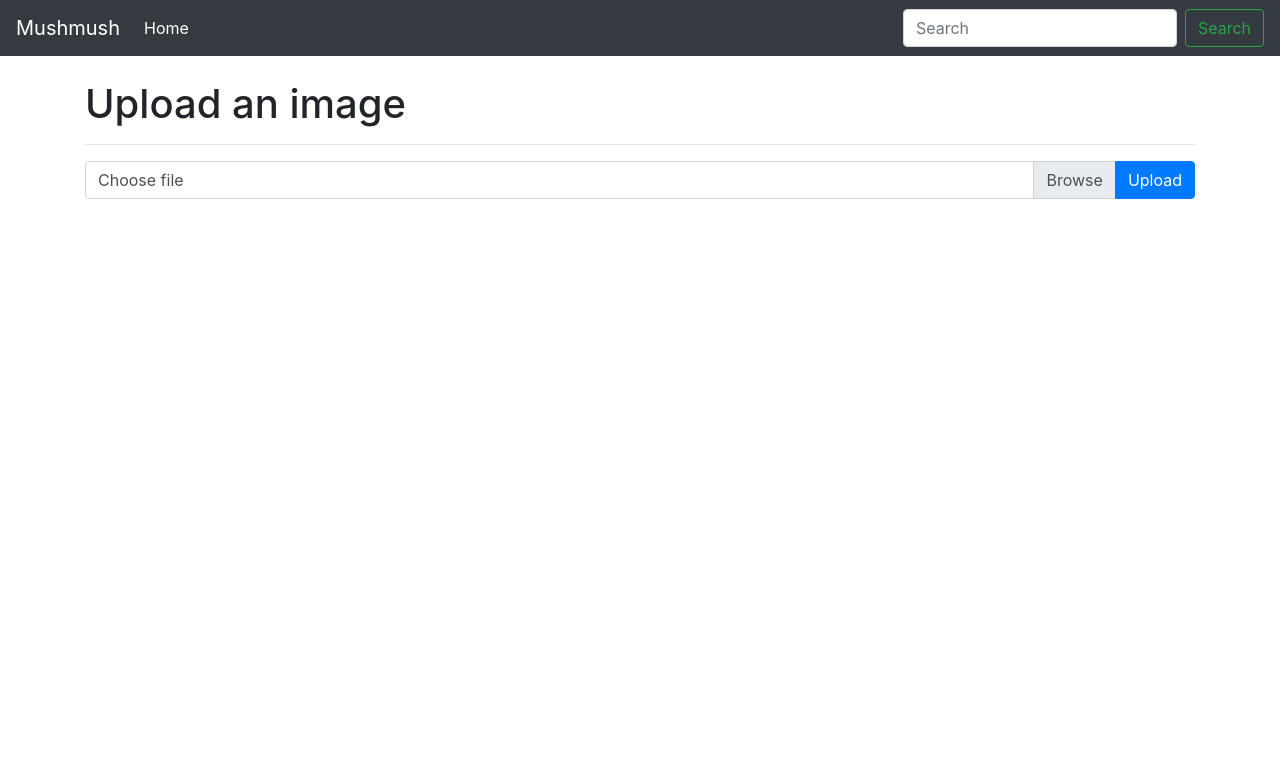
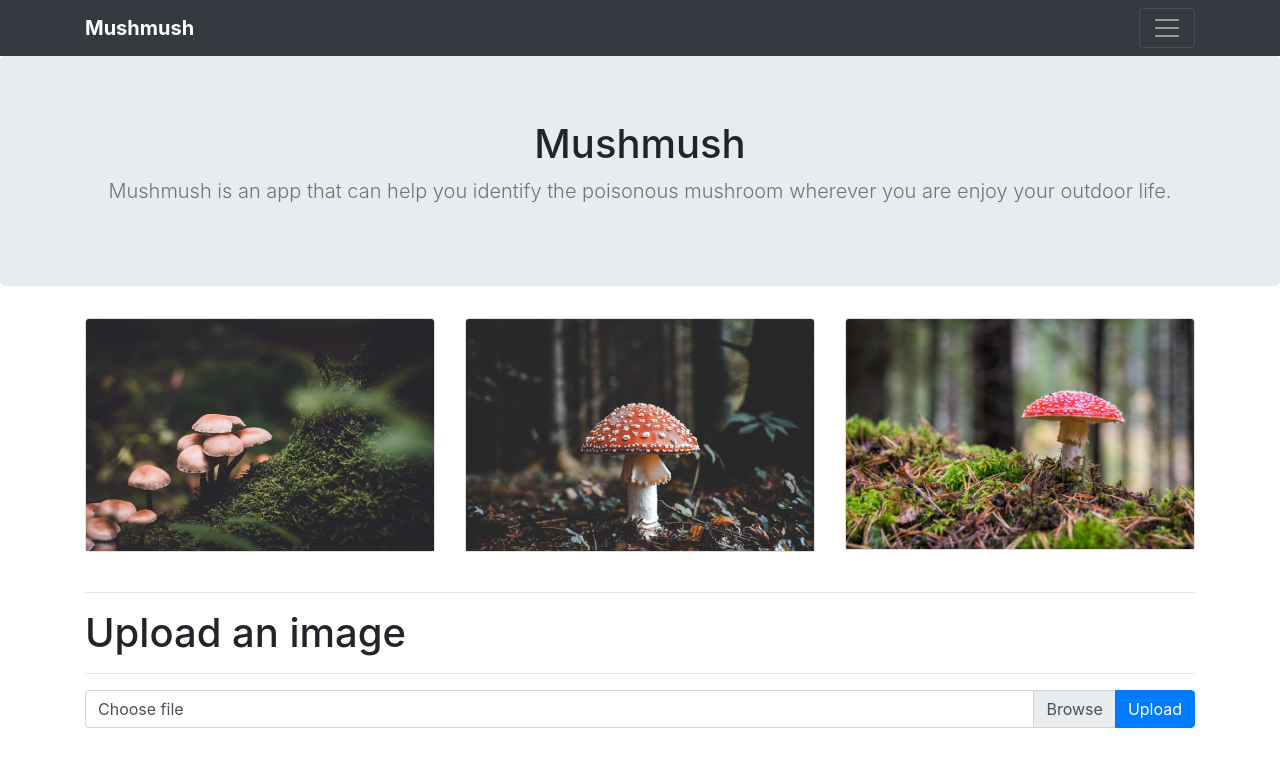
Before and after one commit to chefZau/PoisonPlantTargeter, a Flask app: page / in a window 1280 px wide. Shown: the top 767 px of the page. Run offline with Flask 2, Linux system fonts and the light colour scheme; parts of the project's set-up code (start-up, migrations or seed data) failed here and were passed over; some libraries are stand-ins or nearby versions.

Commit message:
final submit

```diff
--- a/app/templates/base.html
+++ b/app/templates/base.html
@@ -12,23 +12,36 @@
 </head>
 
 <body>
-    <nav class="navbar navbar-expand-md navbar-dark bg-dark mb-4">
-        <a class="navbar-brand" href="/">Mushmush</a>
-        <button class="navbar-toggler" type="button" data-toggle="collapse" data-target="#navbarCollapse" aria-controls="navbarCollapse" aria-expanded="false" aria-label="Toggle navigation">
+    <header>
+      <div class="collapse bg-dark" id="navbarHeader">
+        <div class="container">
+          <div class="row">
+            <div class="col-sm-8 col-md-7 py-4">
+              <h4 class="text-white">About</h4>
+              <p class="text-muted">Not sure if it's poisonous? upload image!</p>
+            </div>
+            <div class="col-sm-4 offset-md-1 py-4">
+              <h4 class="text-white">Contact</h4>
+              <ul class="list-unstyled">
+                <li><a href="#" class="text-white">Follow on Twitter</a></li>
+                <li><a href="#" class="text-white">Like on Facebook</a></li>
+                <li><a href="#" class="text-white">Email me</a></li>
+              </ul>
+            </div>
+          </div>
+        </div>
+      </div>
+      <div class="navbar navbar-dark bg-dark box-shadow">
+        <div class="container d-flex justify-content-between">
+          <a href="/" class="navbar-brand d-flex align-items-center">
+            <strong>Mushmush</strong>
+          </a>
+          <button class="navbar-toggler" type="button" data-toggle="collapse" data-target="#navbarHeader" aria-controls="navbarHeader" aria-expanded="false" aria-label="Toggle navigation">
             <span class="navbar-toggler-icon"></span>
-        </button>
-        <div class="collapse navbar-collapse" id="navbarCollapse">
-            <ul class="navbar-nav mr-auto">
-                <li class="nav-item active">
-                    <a class="nav-link" href="/">Home <span class="sr-only">(current)</span></a>
-                </li>
-            </ul>
-            <form class="form-inline mt-2 mt-md-0">
-                <input class="form-control mr-sm-2" type="text" placeholder="Search" aria-label="Search">
-                <button class="btn btn-outline-success my-2 my-sm-0" type="submit">Search</button>
-            </form>
+          </button>
         </div>
-    </nav>
+      </div>
+    </header>
     {% block body %}{% endblock %}
     <script src="https://code.jquery.com/jquery-3.5.1.slim.min.js" integrity="sha384-DfXdz2htPH0lsSSs5nCTpuj/zy4C+OGpamoFVy38MVBnE+IbbVYUew+OrCXaRkfj" crossorigin="anonymous"></script>
     <script src="https://cdn.jsdelivr.net/npm/popper.js@1.16.1/dist/umd/popper.min.js" integrity="sha384-9/reFTGAW83EW2RDu2S0VKaIzap3H66lZH81PoYlFhbGU+6BZp6G7niu735Sk7lN" crossorigin="anonymous"></script>
--- a/app/templates/index.html
+++ b/app/templates/index.html
@@ -3,7 +3,36 @@
 <title>HOME | Poison Plant</title>
 {% endblock %}
 {% block body %}
+<main role="main">
+    <!-- Main jumbotron for a primary marketing message or call to action -->
+    <section class="jumbotron text-center">
         <div class="container">
+            <h1 class="jumbotron-heading">Mushmush</h1>
+            <p class="lead text-muted">
+                Mushmush is an app that can help you identify the poisonous mushroom wherever you are enjoy your outdoor life.
+            </p>
+        </div>
+    </section>
+    <div class="container">
+        <!-- Example row of columns -->
+        <div class="row">
+            <div class="col-md-4">
+                <div class="card mb-4 box-shadow">
+                    <img class="card-img-top" src="../static/img/img4.jpg" alt="Card image cap">
+                </div>
+            </div>
+            <div class="col-md-4">
+                <div class="card mb-4 box-shadow">
+                    <img class="card-img-top" src="../static/img/img2.jpg" alt="Card image cap">
+                </div>
+            </div>
+            <div class="col-md-4">
+                <div class="card mb-4 box-shadow">
+                    <img class="card-img-top" src="../static/img/img3.jpg" alt="Card image cap">
+                </div>
+            </div>
+        </div>
+        <hr>
         <div class="row">
             <div class="col">
                 <h1>Upload an image</h1>
@@ -27,5 +56,6 @@
                 </form>
             </div>
         </div>
-</div>
+    </div> <!-- /container -->
+</main>
 {% endblock %}
```
Also changed, not shown: app/templates/upload.html (+8 -10 lines), app/static/img/img1.jpg (added), app/static/img/img2.jpg (added), app/static/img/img3.jpg (added), app/static/img/img4.jpg (added), app/static/mushroom_details.csv (added), app/static/uploads/Agaricusarvensis1.JPG (added), 1 other file. Lines whose indentation alone changed are shown as unchanged.
